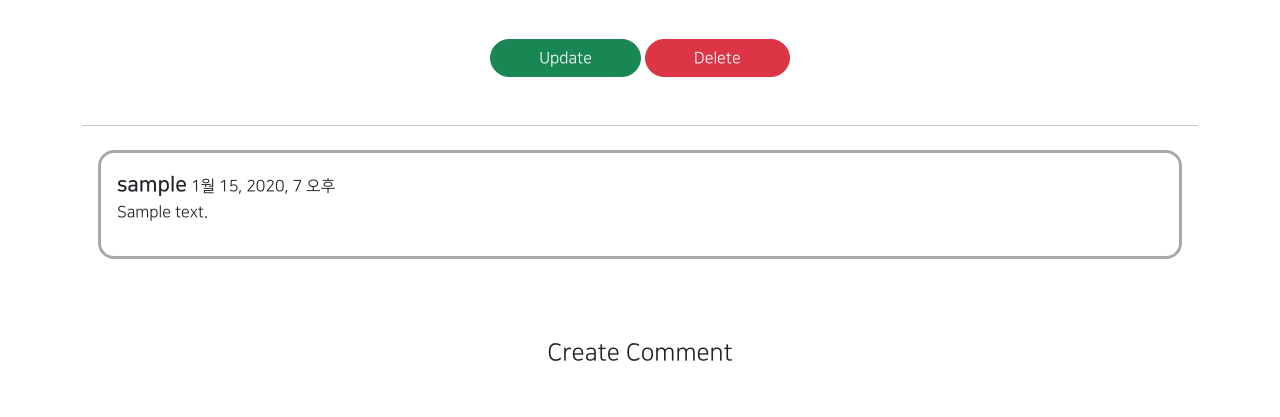
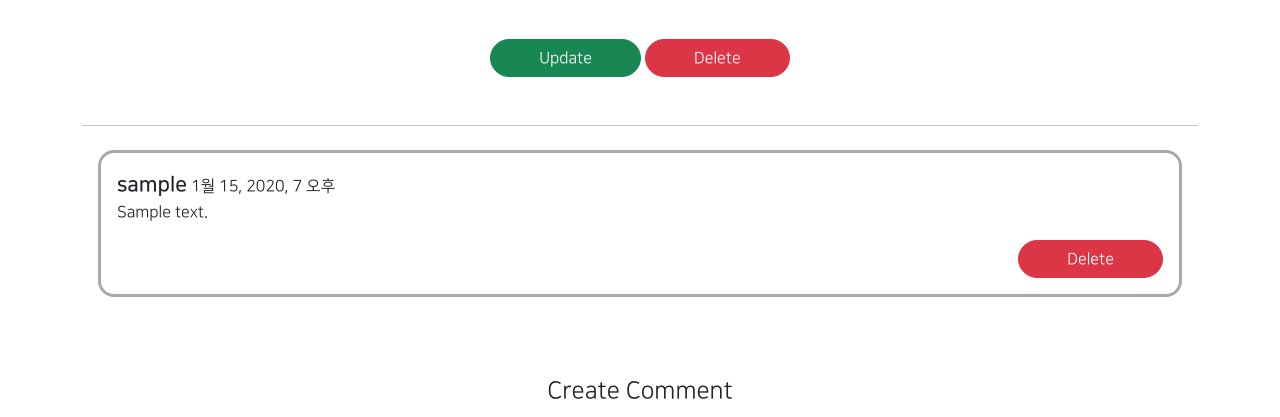
Before and after one commit to success899/gis_4ban_1, a Django app: page /articles/detail/1 in a window 1280 px wide. Shown: the part 1058-1475 px from the top of the page. Run offline with Django 3.2, Linux system fonts and the light colour scheme; a user stored in the database is signed in; tables that the repository leaves empty hold one stand-in row (values such as "Sample post"); grey boxes marked "Sample" are stand-in pictures; parts of the project's set-up code (start-up, migrations or seed data) failed here and were passed over; some libraries are stand-ins or nearby versions.

Commit message:
210811 class commit 3

```diff
--- a/articleapp/templates/articleapp/detail.html
+++ b/articleapp/templates/articleapp/detail.html
@@ -50,6 +50,15 @@
                             {{ comment.content }}
                         </p>
                     </div>
+
+                    {% if comment.writer == user %}
+                    <div style="text-align: right;">
+                        <a href="{% url 'commentapp:delete' pk=comment.pk %}"
+                            class="btn btn-danger rounded-pill px-5">
+                            Delete
+                        </a>
+                    </div>
+                    {% endif %}
                 </div>
 
             {% endfor %}
```
